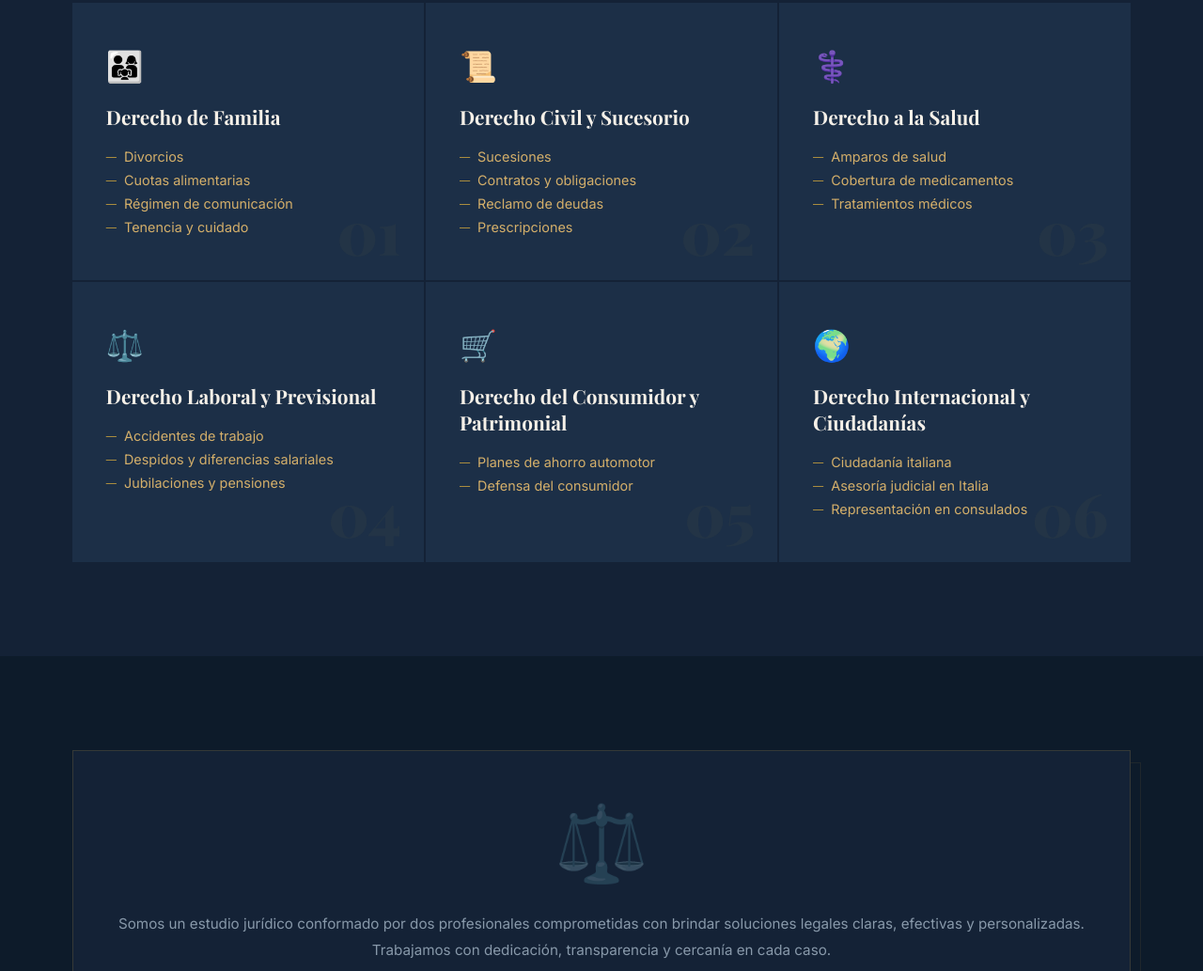
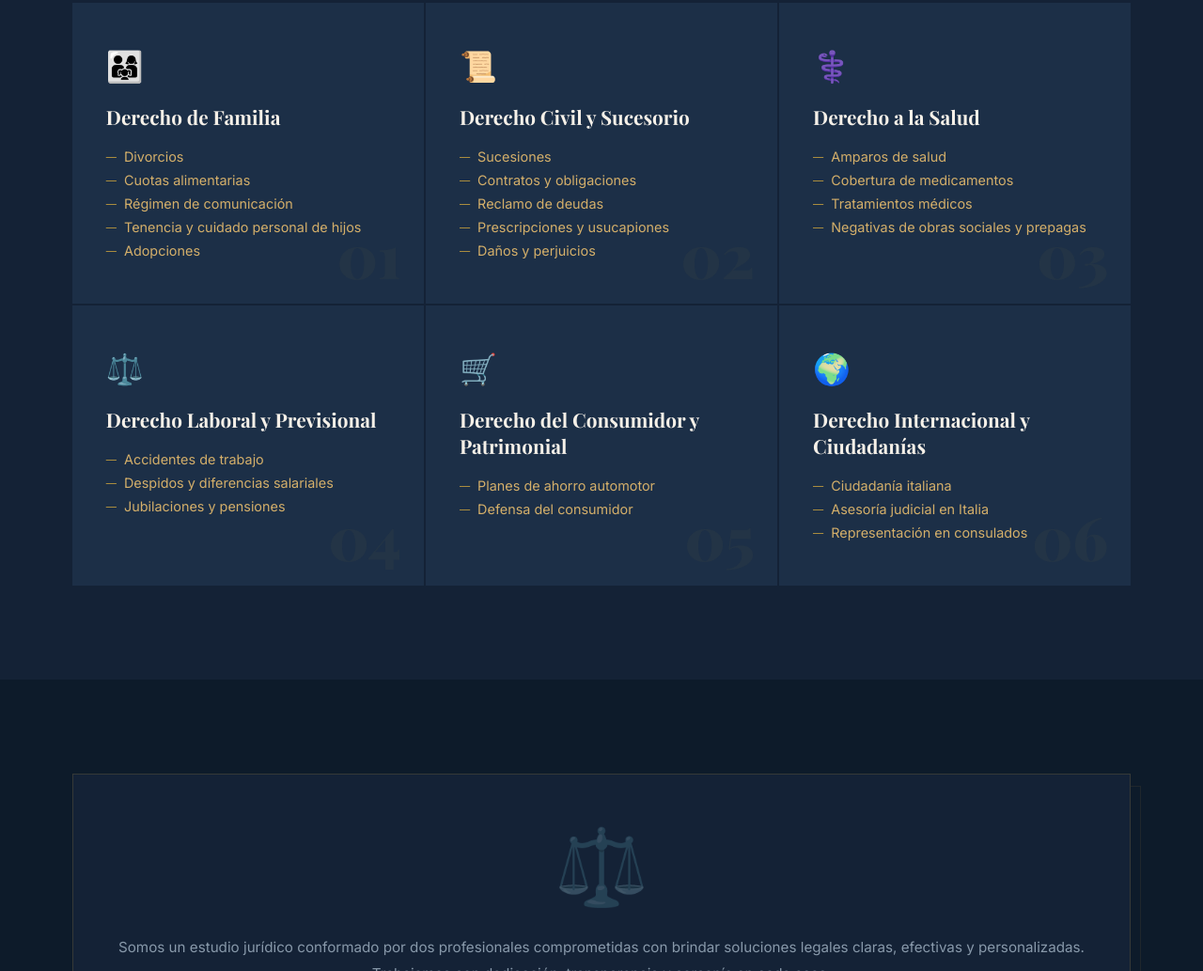
Before and after one commit to cristiandigitalbr-png/abogadas.ledezma.anghilante, a plain HTML site: page index.html in a window 1280 px wide. Shown: the part 1129-2162 px from the top of the page at 94% size. Drawn offline with nearby package versions, Linux system fonts and the light colour scheme.

Commit message:
Update index.html

```diff
--- a/index.html
+++ b/index.html
@@ -469,7 +469,8 @@
           <li>Divorcios</li>
           <li>Cuotas alimentarias</li>
           <li>Régimen de comunicación</li>
-          <li>Tenencia y cuidado</li>
+          <li>Tenencia y cuidado personal de hijos</li>
+          <li>Adopciones</li>
         </ul>
         <div class="area-num">01</div>
       </div>
@@ -480,7 +481,8 @@
           <li>Sucesiones</li>
           <li>Contratos y obligaciones</li>
           <li>Reclamo de deudas</li>
-          <li>Prescripciones</li>
+          <li>Prescripciones y usucapiones</li>
+          <li>Daños y perjuicios</li>
         </ul>
         <div class="area-num">02</div>
       </div>
@@ -491,6 +493,7 @@
           <li>Amparos de salud</li>
           <li>Cobertura de medicamentos</li>
           <li>Tratamientos médicos</li>
+          <li>Negativas de obras sociales y prepagas</li>
         </ul>
         <div class="area-num">03</div>
       </div>
```
